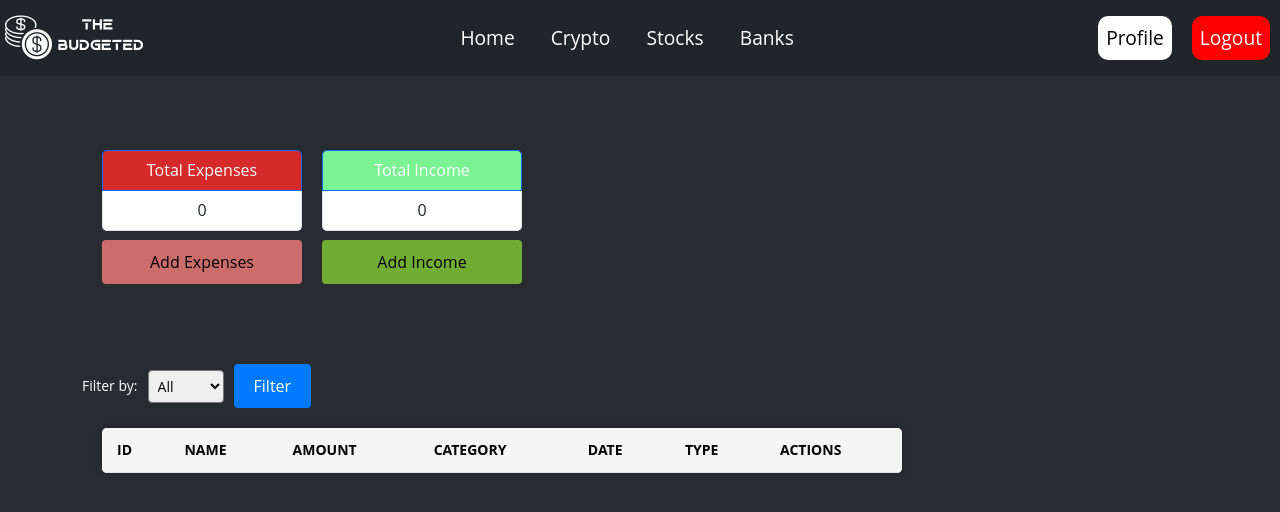
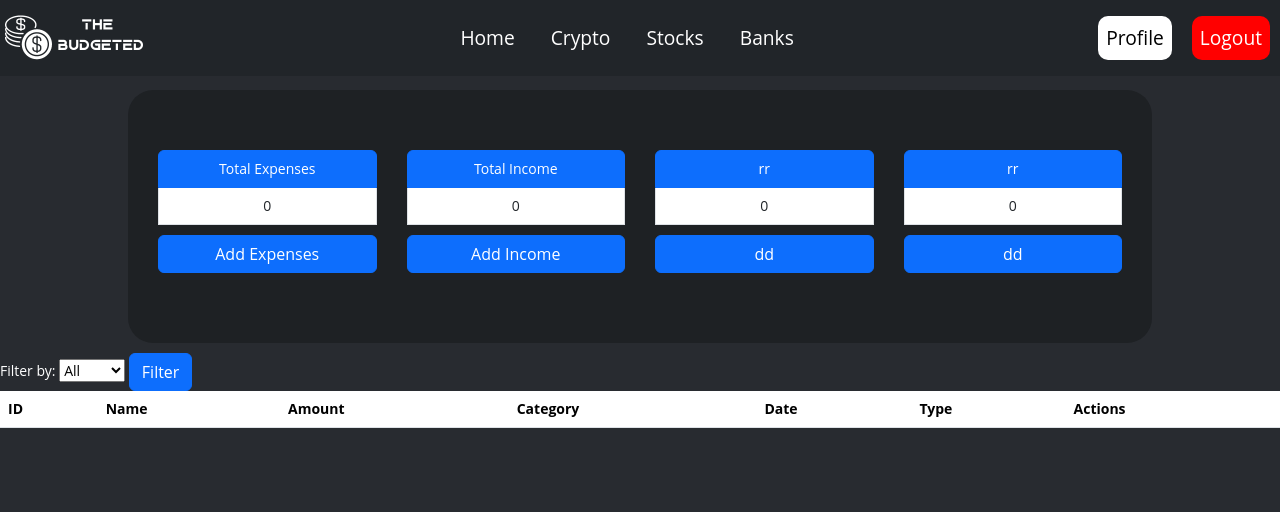
Before and after one commit to devve2kccc/BudgetManager, a Flask app: page / in a window 1280 px wide. Shown: the top 512 px of the page. Run offline with Flask 3, Linux system fonts and the light colour scheme; a user stored in the database is signed in; lists and menus that the app fills with data are empty; some libraries are stand-ins or nearby versions.

Commit message:
Some design testing

```diff
--- a/website/static/css/home.css
+++ b/website/static/css/home.css
@@ -1,4 +1,4 @@
-body {
+html body {
   background-color: #282b30;
   font-family: "Open Sans", sans-serif;
   font-size: 14px;
@@ -54,258 +54,21 @@ body {
 }
 
 .container-box {
-  margin-top: 70px;
+  background-color: #1e2124;
+  padding: 60px 15px;
+  border-radius: 25px;
+  width: 80%;
+  margin: 10px auto;
+  text-align: center;
   display: flex;
-  flex-wrap: wrap;
+  justify-content: center;
 }
 
-#expense-box,
-#income-box {
-  font-size: 16px;
-  width: 200px;
-  height: 50px;
-  border-radius: 5px;
-  text-align: center;
-  margin-left: 20px;
-  z-index: 1;
+.container-box ul {
+  width: 300px;
+  padding: 0 15px;
 }
 
-#expense-box li.list-group-item.active {
-  background-color: #d62929;
+.container-box ul button {
+  margin: 10px 0;
 }
-
-#income-box li.list-group-item.active {
-  background-color: #7bf393;
-}
-
-.button-container {
-  margin-left: 20px;
-  display: flex;
-  flex-wrap: wrap;
-  margin-top: 40px;
-}
-
-#addexpense-btn,
-#addincome-btn {
-  width: 200px;
-}
-
-#addexpense-btn {
-  background-color: #cc6c6c;
-  color: #000000;
-}
-
-#addincome-btn {
-  margin-left: 20px;
-  background-color: #71ad34;
-  color: #000000;
-}
-
-.modal {
-  display: none;
-  position: fixed;
-  z-index: 1;
-  left: 0;
-  top: 0;
-  width: 100%;
-  height: 100%;
-  overflow: auto;
-  background-color: rgba(0, 0, 0, 0.4);
-}
-
-.modal-content {
-  background-color: #23282c;
-  margin: 15% auto;
-  padding: 20px;
-  border: 1px solid #23282c;
-  width: 80%;
-  max-width: 500px;
-}
-
-.close {
-  color: #ffffff;
-  float: right;
-  font-size: 28px;
-  font-weight: bold;
-  cursor: pointer;
-}
-
-.custom-modal {
-  display: none;
-  position: fixed;
-  z-index: 9999;
-  left: 0;
-  top: 0;
-  width: 100%;
-  height: 100%;
-  overflow: auto;
-  background-color: rgba(0, 0, 0, 0.4);
-}
-
-.custom-modal .modal-content-sign {
-  background-color: #fefefe;
-  margin: 15% auto;
-  padding: 20px;
-  border: 1px solid #888;
-  width: 50%;
-}
-
-.custom-modal h2 {
-  margin-top: 0;
-}
-
-.custom-modal p {
-  margin-bottom: 20px;
-}
-
-.custom-modal .input-group-text {
-  min-width: 120px;
-}
-
-.closein {
-  color: #ffffff;
-  float: right;
-  font-size: 28px;
-  font-weight: bold;
-  cursor: pointer;
-}
-form {
-  display: flex;
-  flex-direction: column;
-}
-
-.inputDiv {
-  margin-bottom: 20px;
-}
-
-.inputDiv label {
-  color: #ffffff;
-  margin-bottom: 5px;
-}
-
-.inputDiv input,
-.inputDiv textarea,
-.inputDiv select {
-  width: 100%;
-  padding: 8px;
-  border-radius: 4px;
-  border: 1px solid #cccccc;
-}
-
-.inputDiv select {
-  margin-top: 5px;
-}
-
-.btn {
-  padding: 10px 20px;
-  background-color: #007bff;
-  color: #ffffff;
-  border: none;
-  border-radius: 4px;
-  cursor: pointer;
-}
-
-.btn:hover {
-  background-color: #0069d9;
-}
-
-.container-table {
-  margin-left: 20px;
-  max-width: 800px;
-}
-
-.table {
-  width: 100%;
-  border-collapse: collapse;
-  border-radius: 5px;
-  overflow: hidden;
-  box-shadow: 0 0 10px rgba(0, 0, 0, 0.1);
-  background-color: #ffffff;
-  color: #000000;
-}
-
-.table th,
-.table td {
-  padding: 12px 15px;
-  text-align: left;
-}
-
-.table th {
-  background-color: #f5f5f5;
-  font-weight: bold;
-  text-transform: uppercase;
-}
-
-.table tbody tr {
-  border-bottom: 1px solid #e0e0e0;
-}
-
-.table-striped tbody tr:nth-of-type(odd) {
-  background-color: #f9f9f9;
-}
-
-.expense {
-  background-color: #ff8c8c; /* Set the background color for expense rows */
-}
-
-.income {
-  background-color: #8cff8c; /* Set the background color for income rows */
-}
-
-.filter-options {
-  display: flex;
-  align-items: center;
-  margin-bottom: 20px;
-  color: #ffffff;
-}
-
-.filter-options label {
-  margin-right: 10px;
-}
-
-.filter-options select,
-.filter-options input[type="date"] {
-  border-radius: 4px;
-  padding: 5px;
-}
-
-.filter-options button {
-  margin-left: 10px;
-}
-
-/* Override Flatpickr styles */
-.flatpickr-calendar {
-  background-color: #fff;
-  border-radius: 5px;
-  box-shadow: 0 2px 5px rgba(0, 0, 0, 0.1);
-  font-family: Arial, sans-serif;
-  color: #333;
-}
-
-.flatpickr-months {
-  background-color: #f5f5f5;
-  padding: 10px;
-}
-
-.flatpickr-days {
-  background-color: #fff;
-}
-
-.flatpickr-day {
-  padding: 5px;
-}
-
-.flatpickr-day.selected {
-  background-color: #007bff;
-  color: #fff;
-}
-
-.flatpickr-day.today {
-  background-color: #f5f5f5;
-  font-weight: bold;
-}
-
-.flatpickr-footer {
-  padding: 10px;
-  text-align: right;
-}
--- a/website/templates/base.html
+++ b/website/templates/base.html
@@ -89,7 +89,7 @@
   {% endif %}
   {% endwith %}
 
-  <div class="container">{% block content %} {% endblock %}</div>
+  <main class="container-main">{% block content %} {% endblock %}</main>
   <script src="https://cdn.jsdelivr.net/npm/flatpickr"></script>
   <script src="https://code.jquery.com/jquery-3.7.0.slim.js"
     integrity="sha256-7GO+jepT9gJe9LB4XFf8snVOjX3iYNb0FHYr5LI1N5c=" crossorigin="anonymous"></script>
--- a/website/templates/home.html
+++ b/website/templates/home.html
@@ -5,20 +5,29 @@
 {% endblock %}
 {% block title %}Home{% endblock %}
 {% block content %}
-<div class="container-box">
+<section class="container-box">
   <ul class="list-group" id="expense-box">
     <li class="list-group-item active">Total Expenses</li>
     <li class="list-group-item">{{ total_expenses }}</li>
+    <button id="addexpense-btn" class="btn btn-primary">Add Expenses</button>
   </ul>
   <ul class="list-group" id="income-box">
     <li class="list-group-item active">Total Income</li>
     <li class="list-group-item">{{ total_income }}</li>
+    <button id="addincome-btn" class="btn btn-primary">Add Income</button>
   </ul>
-</div>
-<div class="button-container">
-  <button id="addexpense-btn" class="btn btn-primary">Add Expenses</button>
-  <button id="addincome-btn" class="btn btn-primary">Add Income</button>
-</div>
+  <ul class="list-group" id="hh">
+    <li class="list-group-item active">rr</li>
+    <li class="list-group-item">{{ total_expenses }}</li>
+    <button id="addexpense-btn" class="btn btn-primary">dd</button>
+  </ul>
+  <ul class="list-group" id="jj-box">
+    <li class="list-group-item active">rr</li>
+    <li class="list-group-item">{{ total_income }}</li>
+    <button id="addincome-btn" class="btn btn-primary">dd</button>
+  </ul>
+</section>
+
 <div id="addexpensemodal" class="modal">
   <div class="modal-content">
     <span class="close">&times;</span>
@@ -74,6 +83,7 @@
     </form>
   </div>
 </div>
+
 <div id="addincomemodal" class="modal">
   <div class="modal-content">
     <span class="closein">&times;</span>
@@ -122,11 +132,8 @@
     </form>
   </div>
 </div>
-<br />
-<br />
-<br />
-<br />
-<div class="filter-options">
+
+<section class="filter-options">
   <label for="filter">Filter by:</label>
   <select id="filter" name="filter">
     <option value="all">All</option>
@@ -138,8 +145,9 @@
   <input type="date" id="start-date" name="start-date" style="display: none;">
   <input type="date" id="end-date" name="end-date" style="display: none;">
   <button id="filter-button" class="btn btn-primary">Filter</button>
-</div>
-<div class="container-table">
+</section>
+
+<section class="container-table">
   <table id="data" class="table">
     <thead>
       <tr>
@@ -154,8 +162,7 @@
     </thead>
     <tbody>
       {% for money in transactions %}
-      <tr
-        class="{% if money.transaction_type == 'Expense' %}expense{% elif money.transaction_type == 'Income' %}income{% endif %}">
+      <tr class="{% if money.transaction_type == 'Expense' %}expense{% elif money.transaction_type == 'Income' %}income{% endif %}">
         <td>{{ money.transaction_id }}</td>
         <td>{{ money.transaction_name }}</td>
         <td>{{ money.amount }}</td>
@@ -169,5 +176,5 @@
       {% endfor %}
     </tbody>
   </table>
-</div>
+</section>
 {% endblock %}
```
Also changed, not shown: website/static/css/style.css (+1 -7 lines), instance/database.db.
